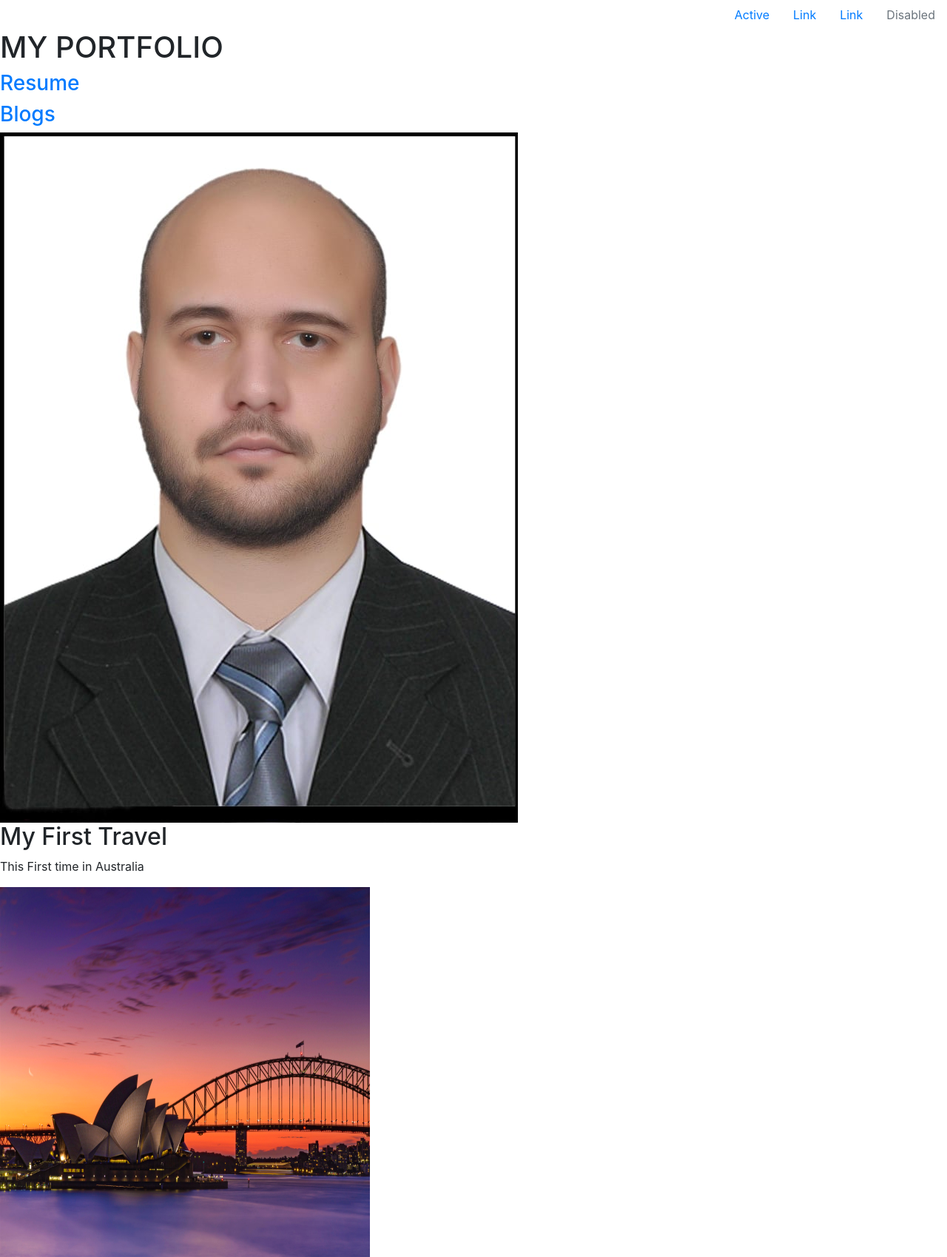
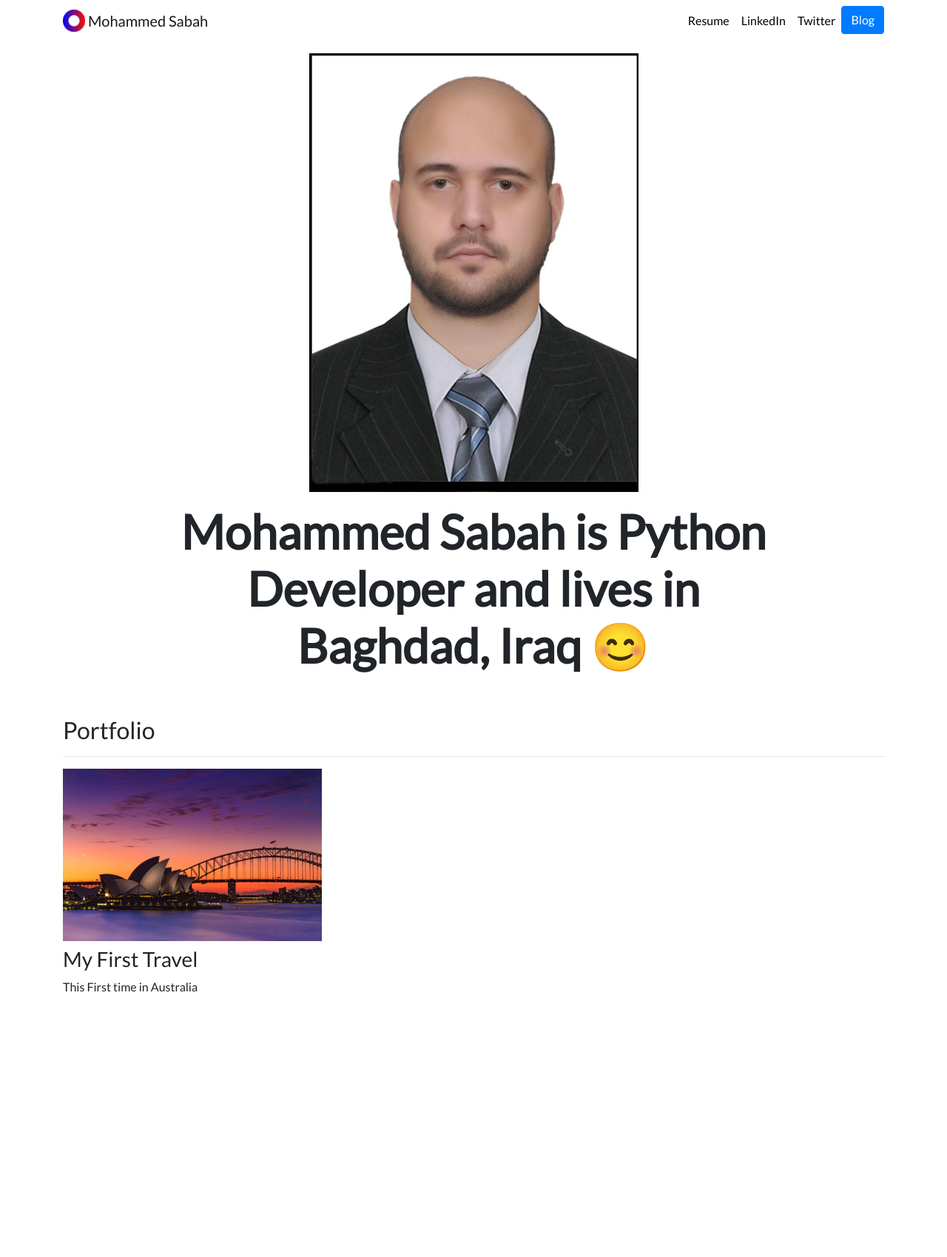
Before and after one commit to MohammedSabah96/Django3-Portfolio, a Django app: page / in a window 1280 px wide. Shown: the whole page at 74% size. After the commit the page ends 1341 px from the top, so only its background shows below. Run offline with Django 3.2, Linux system fonts and the light colour scheme; data comes from the database, SQL or seed files in the repository; some libraries are stand-ins or nearby versions.

Commit message:
Done Our Project

```diff
--- /dev/null
+++ b/portfolio/static/portfolio/custom.css
@@ -0,0 +1,24 @@
+.navbar-nav .nav-link {
+    color: rgba(0,0,0,1) !important;
+}
+
+.navbar-nav .nav-link:hover {
+    color: rgba(0,0,0,.5) !important;
+}
+
+body {
+    font-family: 'Lato', sans-serif;
+}
+
+#blogtitle {
+    font-size: 6rem;
+}
+
+@media (min-width: 992px) {
+    #hometext {
+        font-size: 4rem;
+    }
+    #blogdetailtitle {
+        font-size: 5rem;
+    }
+}
--- a/portfolio/templates/portfolio/base.html
+++ b/portfolio/templates/portfolio/base.html
@@ -1,5 +1,7 @@
+{% load static %}
 <!doctype html>
 <html lang="en">
+
 <head>
   <!-- Required meta tags -->
   <meta charset="utf-8">
@@ -8,23 +10,47 @@
   <!-- Bootstrap CSS -->
   <link rel="stylesheet" href="https://stackpath.bootstrapcdn.com/bootstrap/4.4.1/css/bootstrap.min.css" integrity="sha384-Vkoo8x4CGsO3+Hhxv8T/Q5PaXtkKtu6ug5TOeNV6gBiFeWPGFN9MuhOf23Q9Ifjh" crossorigin="anonymous">
 
-    <ul class="nav justify-content-end">
+  <link rel="stylesheet" href="{% static "portfolio/custom.css" %}">
+
+  <link href="https://fonts.googleapis.com/css?family=Lato&display=swap" rel="stylesheet">
+
+  <link rel="icon" type="image/png" href="{% static "portfolio/Logo.png" %}">
+
+  <title>Mohammed Sabah</title>
+</head>
+
+<body>
+
+  <nav id="topNav" class="navbar navbar-expand-md navbar-light">
+    <div class="container">
+      <a class="navbar-brand" href="{% url 'home' %}">
+        <img src="{% static "portfolio/Logo.png" %}" width="30" height="30" class="d-inline-block align-top" alt="Nick's Logo">
+        <span>Mohammed Sabah</span>
+      </a>
+      <button class="navbar-toggler" type="button" data-toggle="collapse" data-target="#navbarNav" aria-controls="navbarNav" aria-expanded="false" aria-label="Toggle navigation">
+        <span class="navbar-toggler-icon"></span>
+      </button>
+      <div class="collapse navbar-collapse text-center" id="navbarNav">
+        <ul class="navbar-nav ml-auto">
           <li class="nav-item">
-          <a class="nav-link active" href="#">Active</a>
+            <a class="nav-link" href="{% static "portfolio/MohEN.pdf" %}">Resume</a>
           </li>
           <li class="nav-item">
-          <a class="nav-link" href="#">Link</a>
+            <a class="nav-link" href="https://www.linkedin.com/in/mohammed-sabah-1099b013b/" target="_blank">LinkedIn</a>
           </li>
           <li class="nav-item">
-          <a class="nav-link" href="#">Link</a>
+            <a class="nav-link" href="https://twitter.com/Mohammed_S_H_96" target="_blank">Twitter</a>
           </li>
-        <li class="nav-item">
-          <a class="nav-link disabled" href="#" tabindex="-1" aria-disabled="true">Disabled</a>
+          <li>
+            <a role="button" href="{% url 'blog:all_blogs' %}" class="btn btn-primary">Blog</a>
           </li>
         </ul>
-
-      {% block content %}
-      {% endblock content %}
+      </div>
+    </div>
+  </nav>
+  <div class="container">
+    {% block content %}{% endblock %}
+  </div>
 
   <!-- Optional JavaScript -->
   <!-- jQuery first, then Popper.js, then Bootstrap JS -->
@@ -32,4 +58,5 @@
   <script src="https://cdn.jsdelivr.net/npm/popper.js@1.16.0/dist/umd/popper.min.js" integrity="sha384-Q6E9RHvbIyZFJoft+2mJbHaEWldlvI9IOYy5n3zV9zzTtmI3UksdQRVvoxMfooAo" crossorigin="anonymous"></script>
   <script src="https://stackpath.bootstrapcdn.com/bootstrap/4.4.1/js/bootstrap.min.js" integrity="sha384-wfSDF2E50Y2D1uUdj0O3uMBJnjuUD4Ih7YwaYd1iqfktj0Uod8GCExl3Og8ifwB6" crossorigin="anonymous"></script>
 </body>
+
 </html>
--- a/portfolio/templates/portfolio/home.html
+++ b/portfolio/templates/portfolio/home.html
@@ -2,6 +2,7 @@
 <html lang="en">
 {% extends 'portfolio/base.html' %}
 {% load static %}
+
 <head>
     <meta charset="UTF-8">
     <meta name="viewport" content="width=device-width, initial-scale=1.0">
@@ -10,18 +11,38 @@
 
 <body>
     {% block content %}
-    <h1>MY PORTFOLIO</h1>
-    <h3><a href="{% static 'portfolio/MohEN.pdf' %}" target='_blank'>Resume</a></h3>
-    <h3><a href="{% url 'blog:all_blogs' %}" target='_blank'>Blogs</a></h3>
-    <img src="{% static 'portfolio/MSS.jpg' %}">
+    <div class="row justify-content-center my-3">
+        <div class="col-5">
+            <img src="{% static 'portfolio/MSS.jpg' %}" class="img-fluid">
+        </div>
+    </div>
+    <div class="row justify-content-center mb-3">
+        <div class="col-md-9 text-center">
+            <h1 id="hometext" class="font-weight-bold">Mohammed Sabah is Python Developer and lives in Baghdad, Iraq 😊
+            </h1>
+        </div>
+    </div>
+    <h2 class="mt-5">Portfolio</h2>
+    <hr>
+    <div class="row">
         {% for project in projects %}
-    <h2> {{project.title}} </h2>
-    <p> {{project.description}} </p>
-    <img src=" {{ project.image.url }} " width='500px' height='500px'><br>
+        <div class="col-lg-4 col-md-6">
+
             {% if project.url %}
-    <a href="{{ project.url }}">Link</a>
+            <a href="{{ project.url }}">
+                <img src="{{ project.image.url }}" class="img-fluid mb-2">
+            </a>
+            {% else %}
+
+            <img src="{{ project.image.url }}" class="img-fluid mb-2">
             {% endif %}
+            <h3>{{ project.title }}</h3>
+            <p>{{ project.description }}</p>
+
+        </div>
         {% endfor %}
+    </div>
+
     {% endblock content %}
 </body>
 
```
Also changed, not shown: blog/templates/blog/all_blogs.html (+17 -6 lines), blog/templates/blog/detail.html (+5 -3 lines), portfolio/static/portfolio/Logo.png (added). Lines whose indentation alone changed are shown as unchanged.
